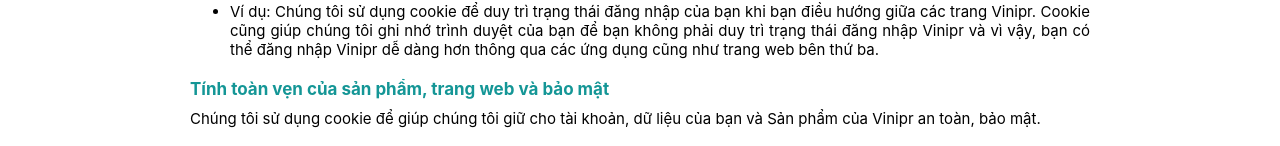
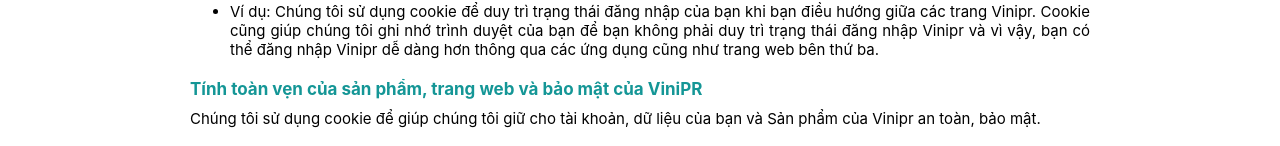
Before and after one commit to thanghoang0163/News-Website, a React (Create React App) app in the folder client/: page /cookie-policy in a window 1280 px wide. Shown: the part 772-918 px from the top of the page. Built offline with nearby package versions, Linux system fonts and the light colour scheme.

Commit message:
Update cookie-policy.jsx

```diff
--- a/client/src/info-page/cookie-policy.jsx
+++ b/client/src/info-page/cookie-policy.jsx
@@ -76,7 +76,7 @@
           </ul>
         </div>
         <div className="cookie-small-catalog small-catalog">
-          Tính toàn vẹn của sản phẩm, trang web và bảo mật
+          Tính toàn vẹn của sản phẩm, trang web và bảo mật của ViniPR
         </div>
         <div className="cookie-text text">
           Chúng tôi sử dụng cookie để giúp chúng tôi giữ cho tài khoản, dữ liệu
```
